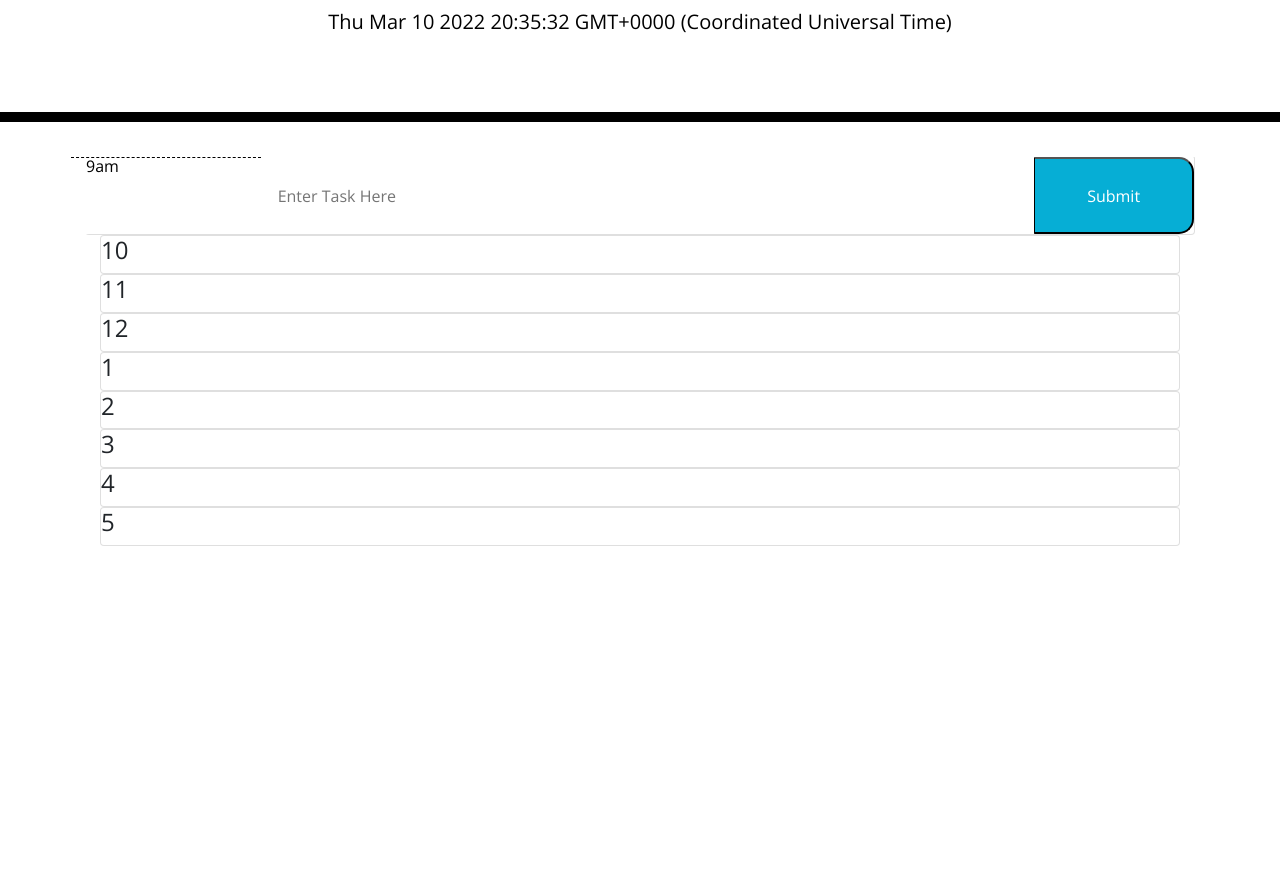
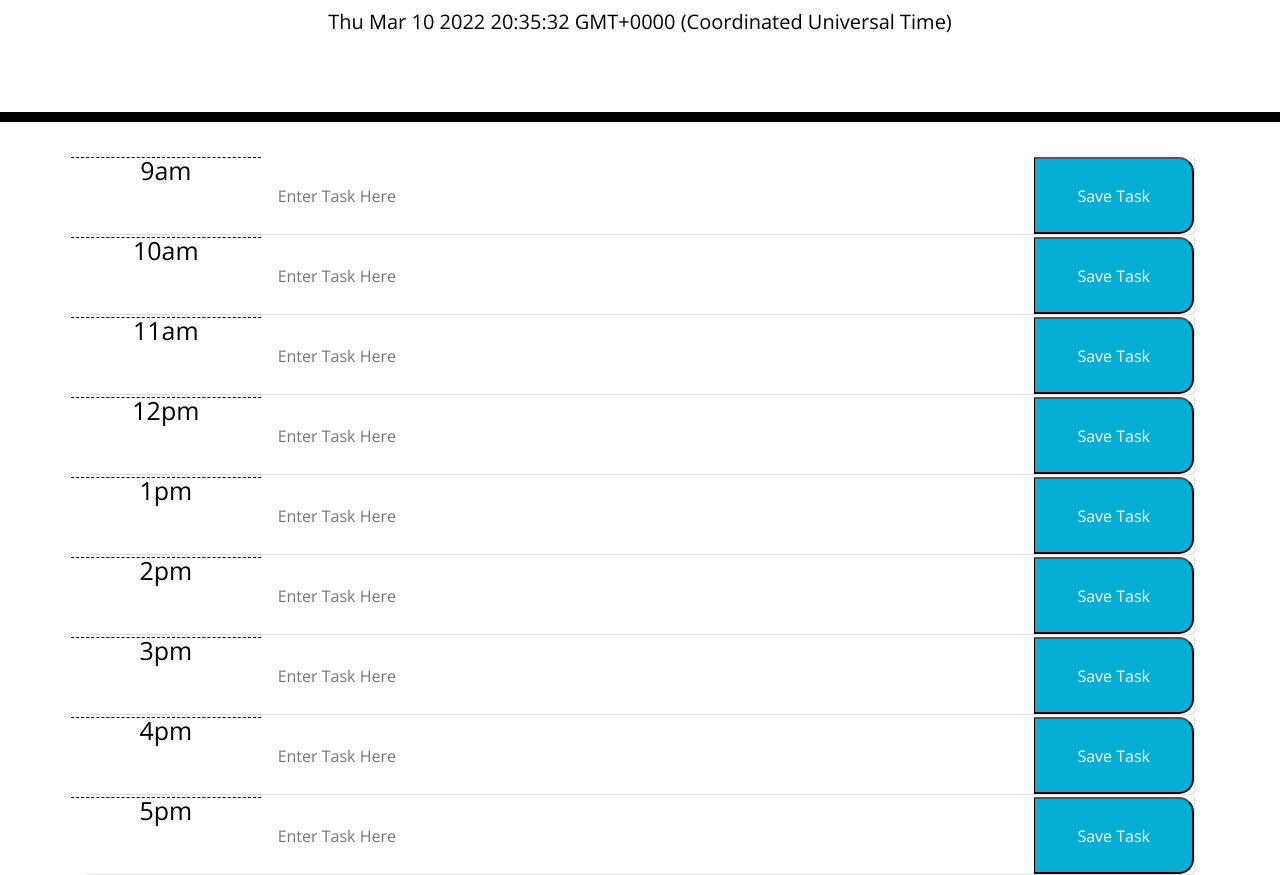
Before and after one commit to DeenaSmith/work_day_scheduler, a plain HTML site: page index.html in a window 1280 px wide. Shown: the part 182-1057 px from the top of the page. Before the commit the page ends 800 px from the top, so only its background shows below. Drawn offline with nearby package versions, Linux system fonts and the light colour scheme.

Commit message:
all rows have save buttons and task text boxes, times updated

```diff
--- a/assets/css/style.css
+++ b/assets/css/style.css
@@ -40,6 +40,8 @@ body {
     background-color: #ffffff;
     color: #000000;
     border-top: 1px dashed #000000;
+    text-align: center;
+    font-size: 25px;
   }
 
   .past {
--- a/index.html
+++ b/index.html
@@ -46,72 +46,116 @@
             <div class="row">
               <div class="col-sm-2 hour">9am</div>
               <div class="col-sm-8">
-
                 <input type="text" class="w-100 h-100 border-0" id="nineAmInput" placeholder="Enter Task Here">
-
-
               </div>
               <div class="col-sm-2">
-                <button id="nineAmSave" type="submit" class="saveBtn w-100 h-100">Submit</button>
+                <button id="nineAmSave" type="submit" class="saveBtn w-100 h-100">Save Task</button>
               </div>
-
             </div>
           </div>
         </div>
         <div class="col-12">
-          <div class="card">
-            <h4>
-              10
-            </h4>
+          <div class="card row">
+            <div class="row">
+              <div class="col-sm-2 hour">10am</div>
+              <div class="col-sm-8">
+                <input type="text" class="w-100 h-100 border-0" id="nineAmInput" placeholder="Enter Task Here">
+              </div>
+              <div class="col-sm-2">
+                <button id="nineAmSave" type="submit" class="saveBtn w-100 h-100">Save Task</button>
+              </div>
+            </div>
           </div>
         </div>
         <div class="col-12">
-          <div class="card">
-            <h4>
-              11
-            </h4>
+          <div class="card row">
+            <div class="row">
+              <div class="col-sm-2 hour">11am</div>
+              <div class="col-sm-8">
+                <input type="text" class="w-100 h-100 border-0" id="nineAmInput" placeholder="Enter Task Here">
+              </div>
+              <div class="col-sm-2">
+                <button id="nineAmSave" type="submit" class="saveBtn w-100 h-100">Save Task</button>
+              </div>
+            </div>
           </div>
         </div>
         <div class="col-12">
-          <div class="card">
-            <h4>
-              12
-            </h4>
+          <div class="card row">
+            <div class="row">
+              <div class="col-sm-2 hour">12pm</div>
+              <div class="col-sm-8">
+                <input type="text" class="w-100 h-100 border-0" id="nineAmInput" placeholder="Enter Task Here">
+              </div>
+              <div class="col-sm-2">
+                <button id="nineAmSave" type="submit" class="saveBtn w-100 h-100">Save Task</button>
+              </div>
+            </div>
           </div>
         </div>
         <div class="col-12">
-          <div class="card">
-            <h4>
-              1
-            </h4>
+          <div class="card row">
+            <div class="row">
+              <div class="col-sm-2 hour">1pm</div>
+              <div class="col-sm-8">
+                <input type="text" class="w-100 h-100 border-0" id="nineAmInput" placeholder="Enter Task Here">
+              </div>
+              <div class="col-sm-2">
+                <button id="nineAmSave" type="submit" class="saveBtn w-100 h-100">Save Task</button>
+              </div>
+            </div>
           </div>
         </div>
         <div class="col-12">
-          <div class="card">
-            <h4>
-              2
-            </h4>
+          <div class="card row">
+            <div class="row">
+              <div class="col-sm-2 hour">2pm</div>
+              <div class="col-sm-8">
+                <input type="text" class="w-100 h-100 border-0" id="nineAmInput" placeholder="Enter Task Here">
+              </div>
+              <div class="col-sm-2">
+                <button id="nineAmSave" type="submit" class="saveBtn w-100 h-100">Save Task</button>
+              </div>
+            </div>
           </div>
         </div>
         <div class="col-12">
-          <div class="card">
-            <h4>
-              3
-            </h4>
+          <div class="card row">
+            <div class="row">
+              <div class="col-sm-2 hour">3pm</div>
+              <div class="col-sm-8">
+                <input type="text" class="w-100 h-100 border-0" id="nineAmInput" placeholder="Enter Task Here">
+              </div>
+              <div class="col-sm-2">
+                <button id="nineAmSave" type="submit" class="saveBtn w-100 h-100">Save Task</button>
+              </div>
+            </div>
           </div>
         </div>
         <div class="col-12">
-          <div class="card">
-            <h4>
-              4
-            </h4>
+          <div class="card row">
+            <div class="row">
+              <div class="col-sm-2 hour">4pm</div>
+              <div class="col-sm-8">
+                <input type="text" class="w-100 h-100 border-0" id="nineAmInput" placeholder="Enter Task Here">
+              </div>
+              <div class="col-sm-2">
+                <button id="nineAmSave" type="submit" class="saveBtn w-100 h-100">Save Task</button>
+              </div>
+            </div>
           </div>
         </div>
         <div class="col-12">
-          <div class="card">
-            <h4>
-              5
-            </h4>
+          <div class="card row">
+            <div class="row">
+              <div class="col-sm-2 hour">5pm</div>
+              <div class="col-sm-8">
+                <input type="text" class="w-100 h-100 border-0" id="nineAmInput" placeholder="Enter Task Here">
+              </div>
+              <div class="col-sm-2">
+                <button id="nineAmSave" type="submit" class="saveBtn w-100 h-100">Save Task</button>
+              </div>
+            </div>
           </div>
         </div>
       </div>
```
